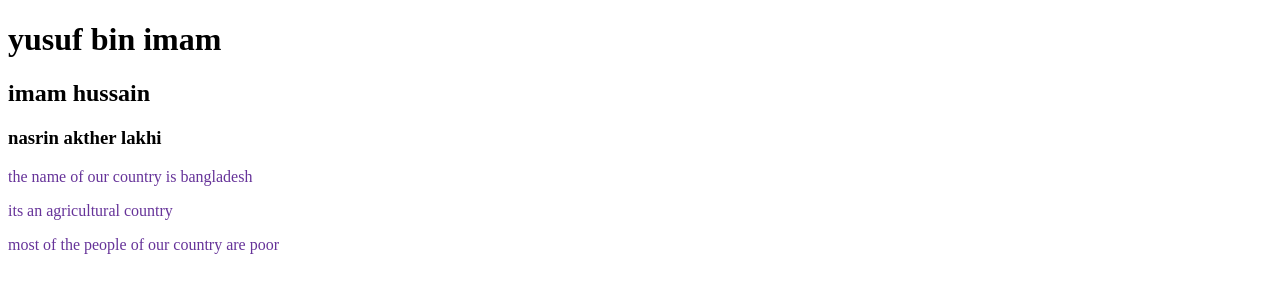
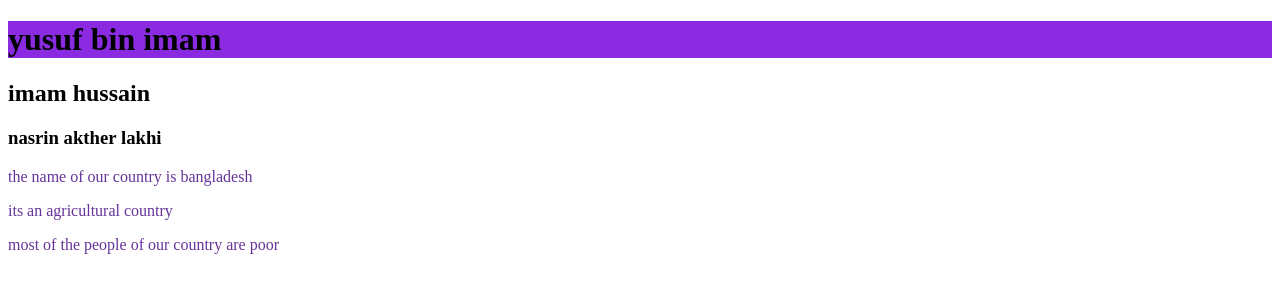
Before and after one commit to RedEye75/my-second-repo, a plain HTML site: page index.html in a window 1280 px wide. Drawn offline with Linux system fonts and the light colour scheme.

Commit message:
color changed

```diff
--- a/style.css
+++ b/style.css
@@ -1,3 +1,6 @@
 p{
     color: rebeccapurple;
 }
+h1{
+    background-color: blueviolet;
+}
```
